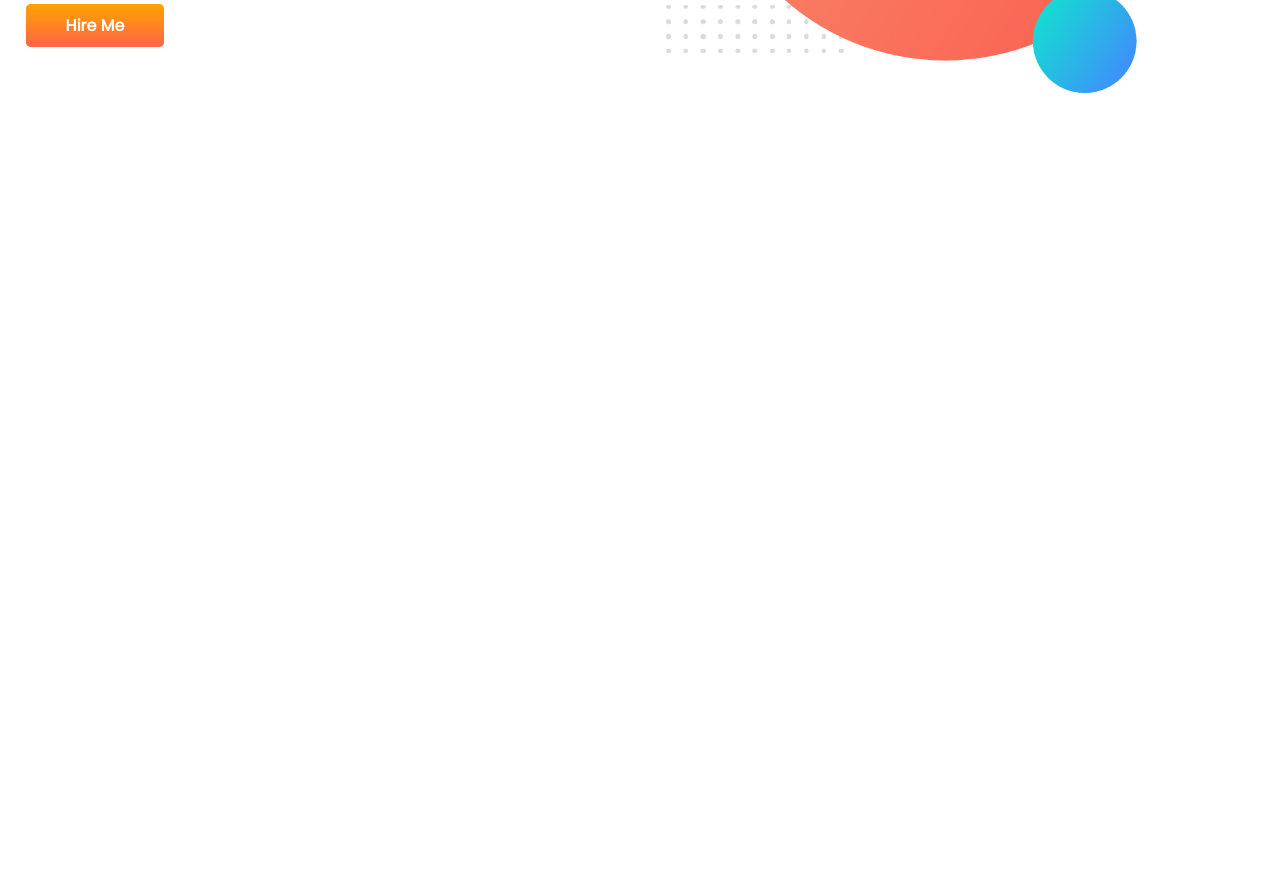
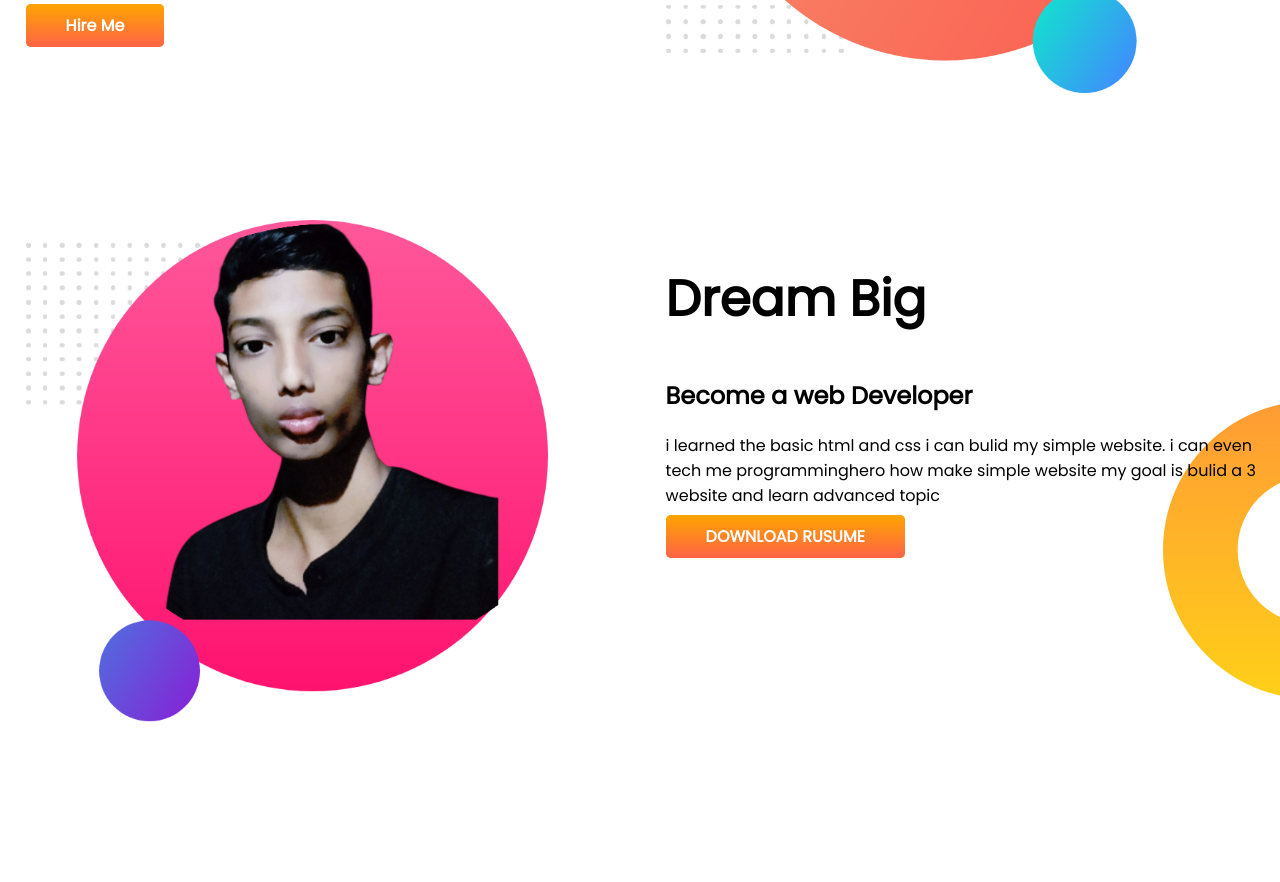
Before and after one commit to sujondev/developer-portfolio, a plain HTML site: page index.html in a window 1280 px wide. Shown: the part 425-1307 px from the top of the page. Before the commit the page ends 800 px from the top, so only its background shows below. Drawn offline with Linux system fonts and the light colour scheme.

Commit message:
add new part

```diff
--- a/index.html
+++ b/index.html
@@ -25,6 +25,19 @@
         </div>
         <div class="half-width"><img src="images/my-bg.png" alt="my pic"></div>
     </section>
+    <section class="dream-big">
+        <div class="half-width">
+            <img src="images/my-bg3.png" alt="second pic">
+        </div>
+        <div class="half-width">
+            <h1>Dream Big</h1>
+            <h2>Become a web Developer</h2>
+            <p>i learned the basic html and css i can bulid my simple website. i can even tech me programminghero how
+                make simple website my goal is bulid a 3 website and learn advanced topic</p>
+            <a class="hire-me" target="_blank" href="">DOWNLOAD RUSUME</a>
+        </div>
+
+    </section>
 </body>
 
 </html>
--- a/style.css
+++ b/style.css
@@ -13,6 +13,7 @@ h1 {
 
 section {
     display: flex;
+    margin-bottom: 120px;
 }
 
 .half-width {
@@ -39,3 +40,10 @@ section {
     background-image: url(images/top-banner.png);
     background-repeat: no-repeat;
 }
+
+.dream-big {
+    background-image: url(images/dream-bg.png);
+    background-repeat: no-repeat;
+    background-position: right;
+    padding-bottom: 150px;
+}
```
Also changed, not shown: images/my-bg3.png (added).
